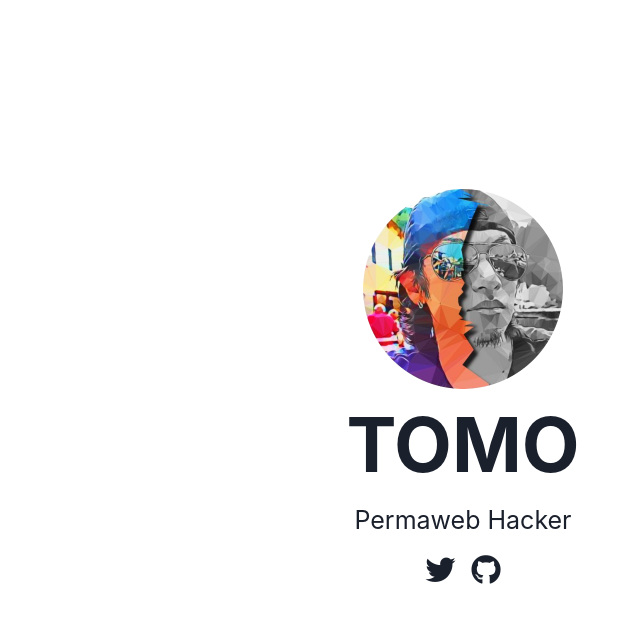
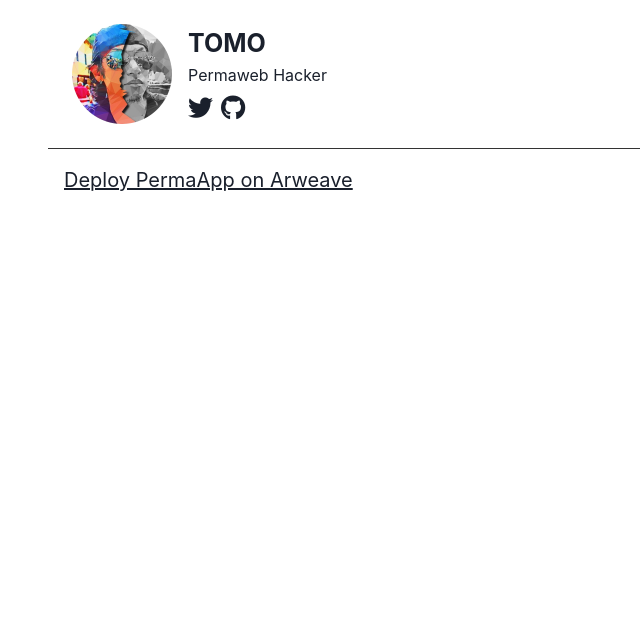
Before and after one commit to weavedb/atomic-notes, a React (Vite) app: page / in a window 1280 px wide. Shown: the top 622 px of the page, without its empty margins (177-817 px from the left). Built offline with nearby package versions, Linux system fonts and the light colour scheme.

Commit message:
add hash routing & article page

```diff
--- a/src/App.jsx
+++ b/src/App.jsx
@@ -2,32 +2,47 @@
 import "./App.css"
 import tomo from "/tomo.png"
 import { Image, Flex, Box } from "@chakra-ui/react"
+import { Link } from "react-router-dom"
 
 function App() {
   const url = new URL(location.href)
   const image = url.origin + "/cover.png"
   return (
-    <>
-      <Flex align="center" justify="center" h="100%">
-        <Box textAlign="center" pb={6}>
-          <Flex justify="center">
-            <Image src={tomo} boxSize="200px" />
+    <Flex justify="center">
+      <Flex direction="column" h="100%" w="100%" maxW="830px">
+        <Flex align="center" p={6}>
+          <Flex justify="center" mr={4}>
+            <Image src={tomo} boxSize="100px" />
           </Flex>
-          <Box fontSize="75px" fontWeight="bold">
-            TOMO
+          <Box>
+            <Box fontSize="25px" fontWeight="bold">
+              TOMO
+            </Box>
+            <Box fontSize="16px" mb={2}>
+              Permaweb Hacker
+            </Box>
+            <Box mr={2} as="a" target="_blank" href="https://x.com/0xTomo">
+              <Box fontSize="25px" as="i" className="fab fa-twitter" />
+            </Box>
+            <Box
+              mr={2}
+              as="a"
+              target="_blank"
+              href="https://github.com/ocrybit"
+            >
+              <Box fontSize="25px" as="i" className="fab fa-github" />
+            </Box>
           </Box>
-          <Box fontSize="25px" mb={4}>
-            Permaweb Hacker
-          </Box>
-          <Box mx={2} as="a" target="_blank" href="https://x.com/0xTomo">
-            <Box fontSize="30px" as="i" className="fab fa-twitter" />
-          </Box>
-          <Box mx={2} as="a" target="_blank" href="https://github.com/ocrybit">
-            <Box fontSize="30px" as="i" className="fab fa-github" />
+        </Flex>
+        <Box w="100%" flex={1} style={{ borderTop: "1px solid #333" }}>
+          <Box p={4} fontSize="20px">
+            <Link to="./a/1">
+              <Box as="u">Deploy PermaApp on Arweave</Box>
+            </Link>
           </Box>
         </Box>
       </Flex>
-    </>
+    </Flex>
   )
 }
 
--- a/src/main.jsx
+++ b/src/main.jsx
@@ -1,12 +1,25 @@
 import React from "react"
+import { RouterProvider, createHashRouter } from "react-router-dom"
 import { ChakraProvider } from "@chakra-ui/react"
 import ReactDOM from "react-dom/client"
 import App from "./App.jsx"
+import Article from "./pages/Article"
+
+const router = createHashRouter([
+  {
+    path: "/",
+    element: <App />,
+  },
+  {
+    path: "/a/:id",
+    element: <Article />,
+  },
+])
 
 ReactDOM.createRoot(document.getElementById("root")).render(
   <React.StrictMode>
     <ChakraProvider>
-      <App />
+      <RouterProvider router={router} />
     </ChakraProvider>
   </React.StrictMode>,
 )
--- a/vite.config.js
+++ b/vite.config.js
@@ -5,4 +5,5 @@
 export default defineConfig({
   base: "./",
   plugins: [react()],
+  build: { chunkSizeWarningLimit: 3000 },
 })
```
Also changed, not shown: package.json (+6 -1 lines), 1 other file (tests, documents, lock files or other folders).
